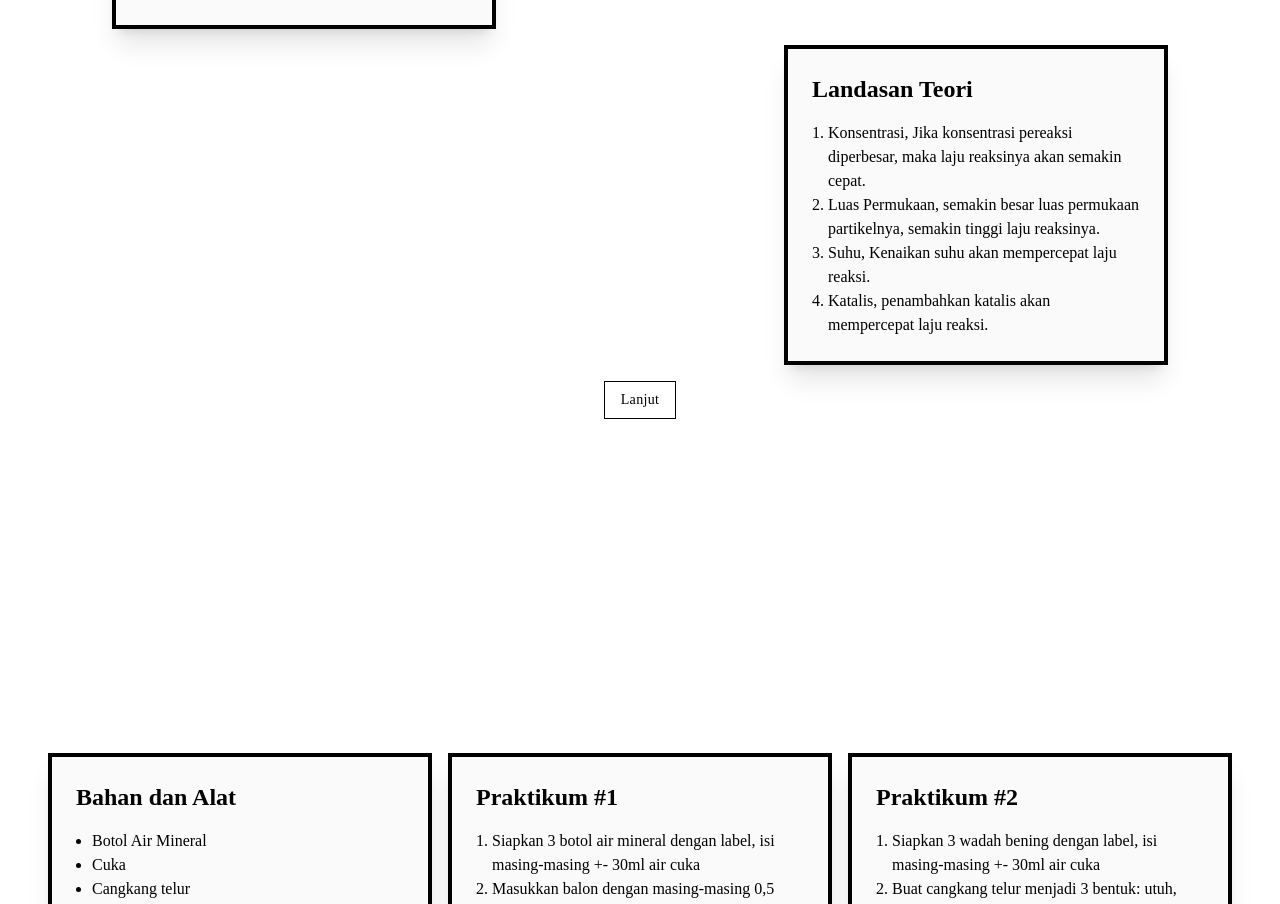
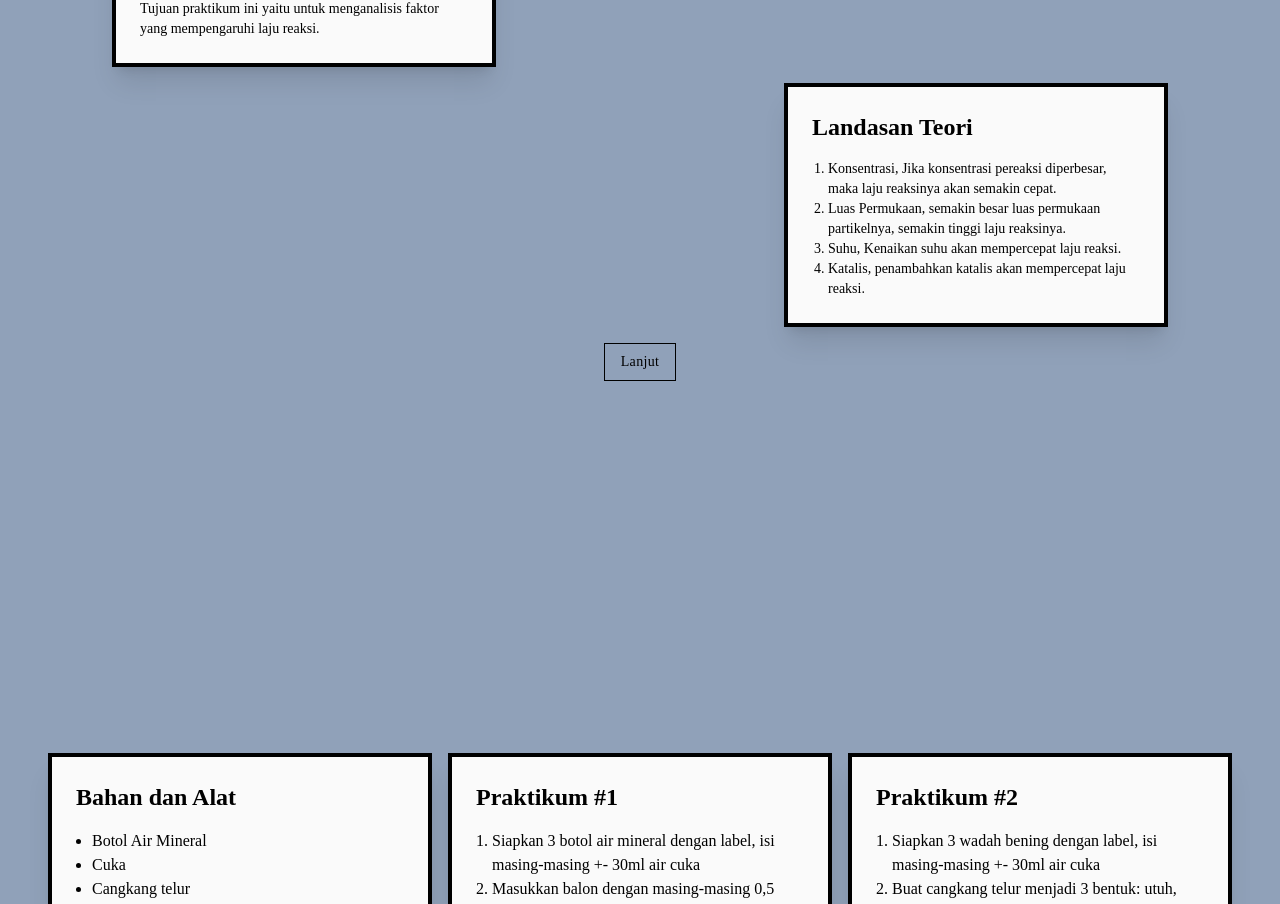
Before and after one commit to graphiert/egg-balloons, a React (Vite) app: page / in a window 1280 px wide. Shown: the part 1064-1968 px from the top of the page. Built offline with nearby package versions, Linux system fonts and the light colour scheme.

Commit message:
Small improvement

```diff
--- a/src/App.jsx
+++ b/src/App.jsx
@@ -4,7 +4,7 @@ import Prologue from "./sections/prologue";
 
 export default function App() {
   return (
-    <div className="p-4">
+    <div className="p-4 bg-slate-400">
       <Prologue />
       <Intro />
       <Ingredients />
--- a/src/sections/intro.jsx
+++ b/src/sections/intro.jsx
@@ -21,7 +21,7 @@ export default function Intro() {
             Ada 4 faktor yang mempengaruhi laju reaksi yaitu luas permukaan
             bidang sentuh, konsentrasi, suhu dan katalis.
           </p> */}
-          <ol class="list-decimal ml-4">
+          <ol class="list-decimal ml-4 text-sm">
             <li>
               Konsentrasi, Jika konsentrasi pereaksi diperbesar, maka laju
               reaksinya akan semakin cepat.
```
